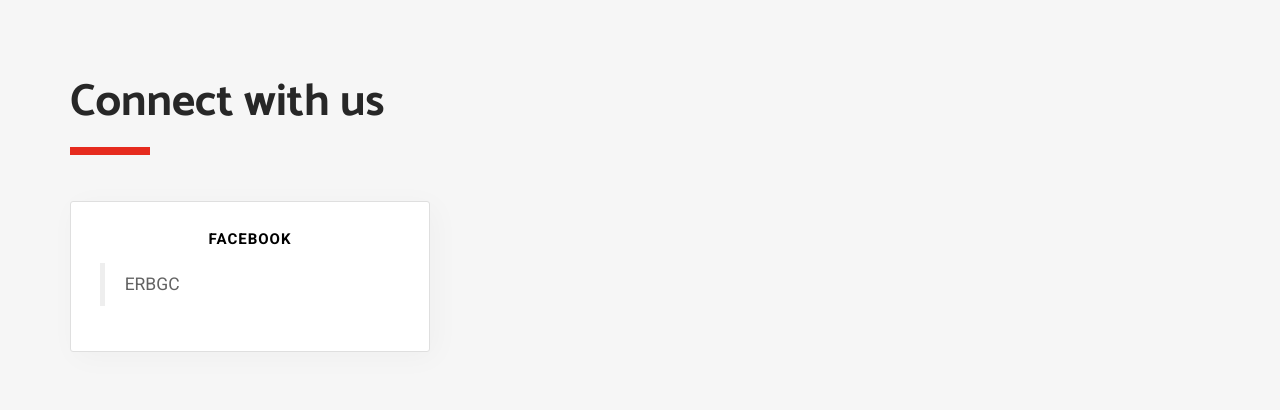
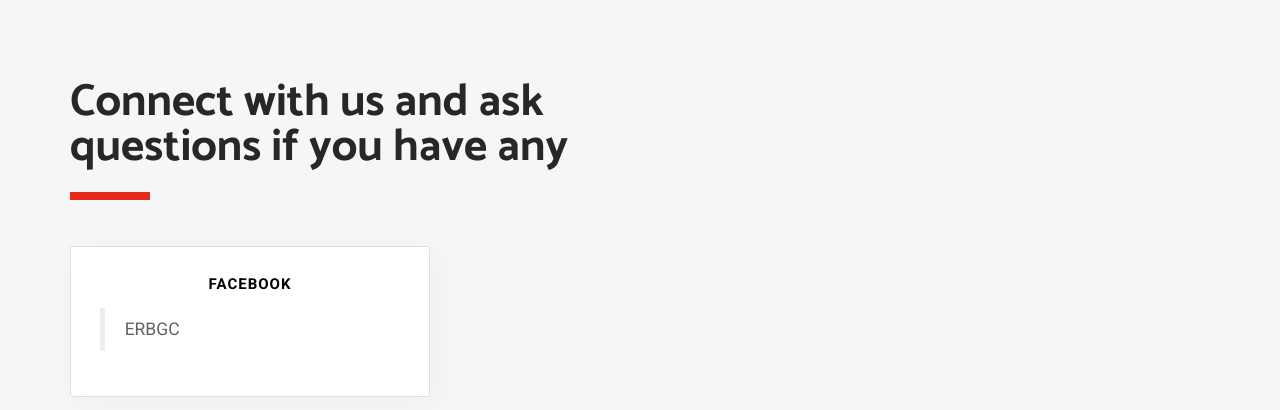
Before and after one commit to DimitarSivrev/DimitarSivrev.github.io, a plain HTML site: page index.html in a window 1280 px wide. Shown: the part 2067-2477 px from the top of the page. Drawn offline with Linux system fonts and the light colour scheme.

Commit message:
Update index.html

```diff
--- a/index.html
+++ b/index.html
@@ -292,7 +292,7 @@ Event website by Syed Faheel Ahmad (github.com/faheel)
       <div class="row">
         <div class="col-md-6">
           <h2 class="font-family-alt font-weight-700 sm-title-large title-extra-large-2 text-gray-dark-2">
-            Connect with us
+            Connect with us and ask questions if you have any
           </h2>
           <span class="bg-base-color margin-4 no-margin-bottom no-margin-rl separator-line-extra-thick-long"></span>
         </div>
```
